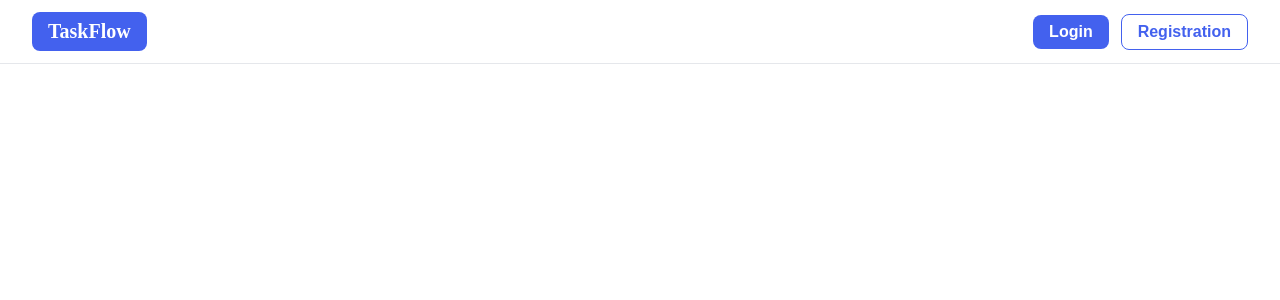
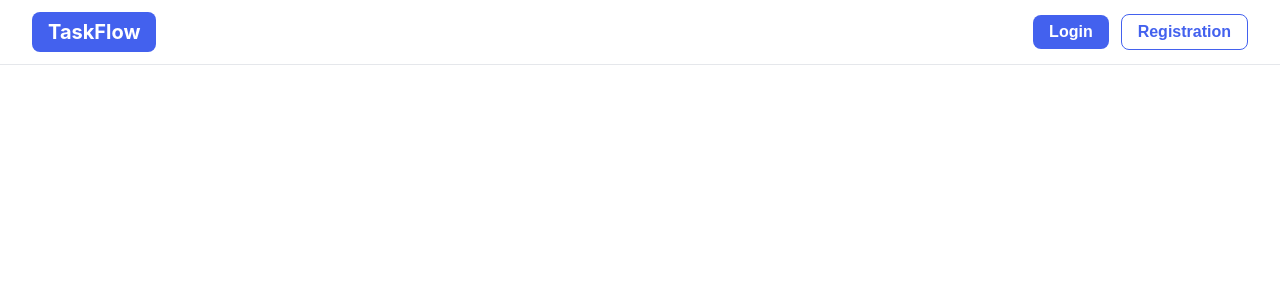
Before and after one commit to Gurov540/React-Modal, a React (Vite) app: page / in a window 1280 px wide. Shown: the top 300 px of the page. Built offline with nearby package versions, Linux system fonts and the light colour scheme.

Commit message:
add default fonts

```diff
--- a/src/index.css
+++ b/src/index.css
@@ -3,4 +3,6 @@ body {
   height: 100vh;
   margin: 0;
   background-color: #fff;
+  font-family: -Apple-system, BlinkMacSystemFont, "Segoe UI", Roboto,
+    "Helvetica Neue", Arial, sans-serif;
 }
```
